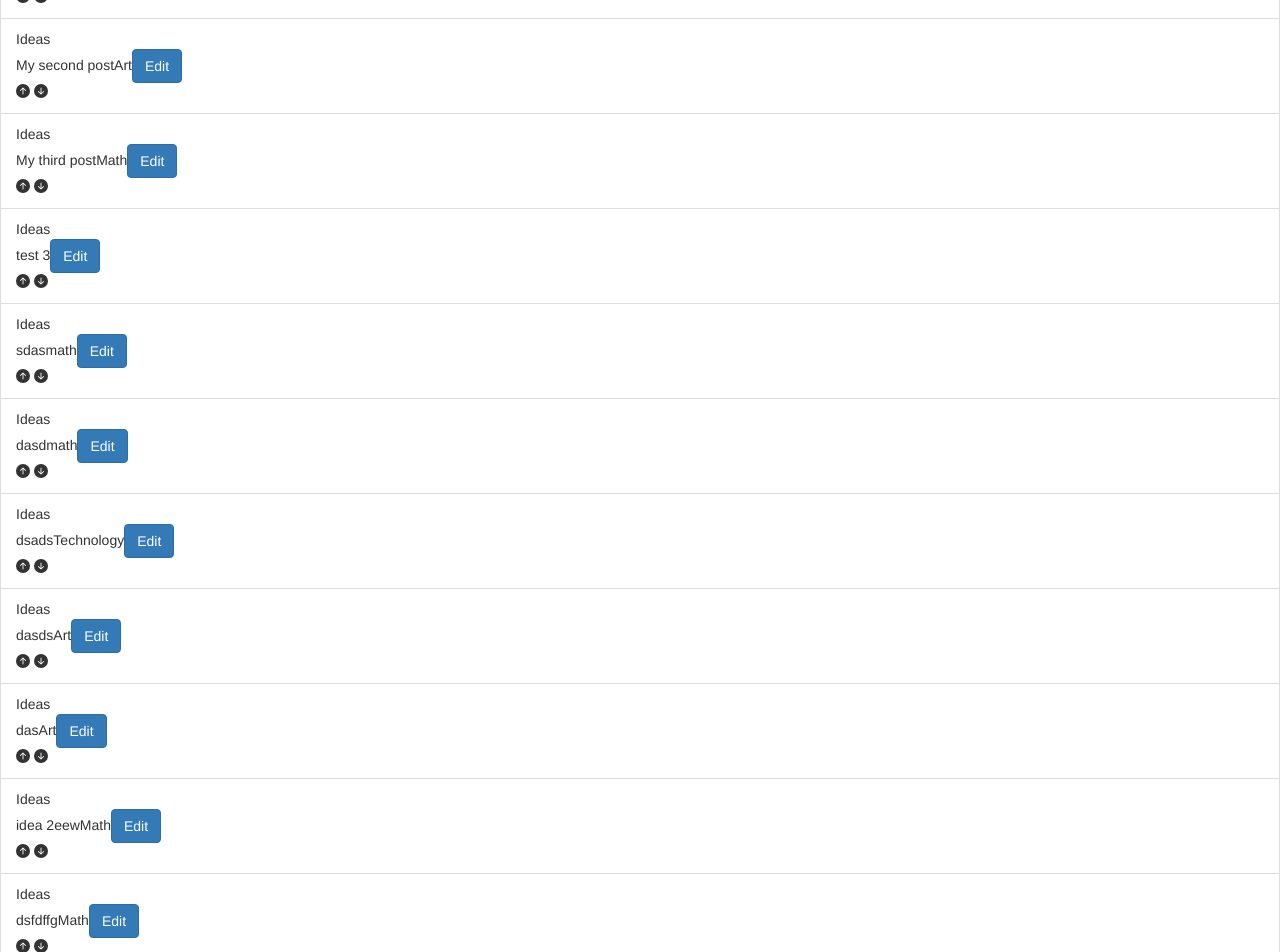
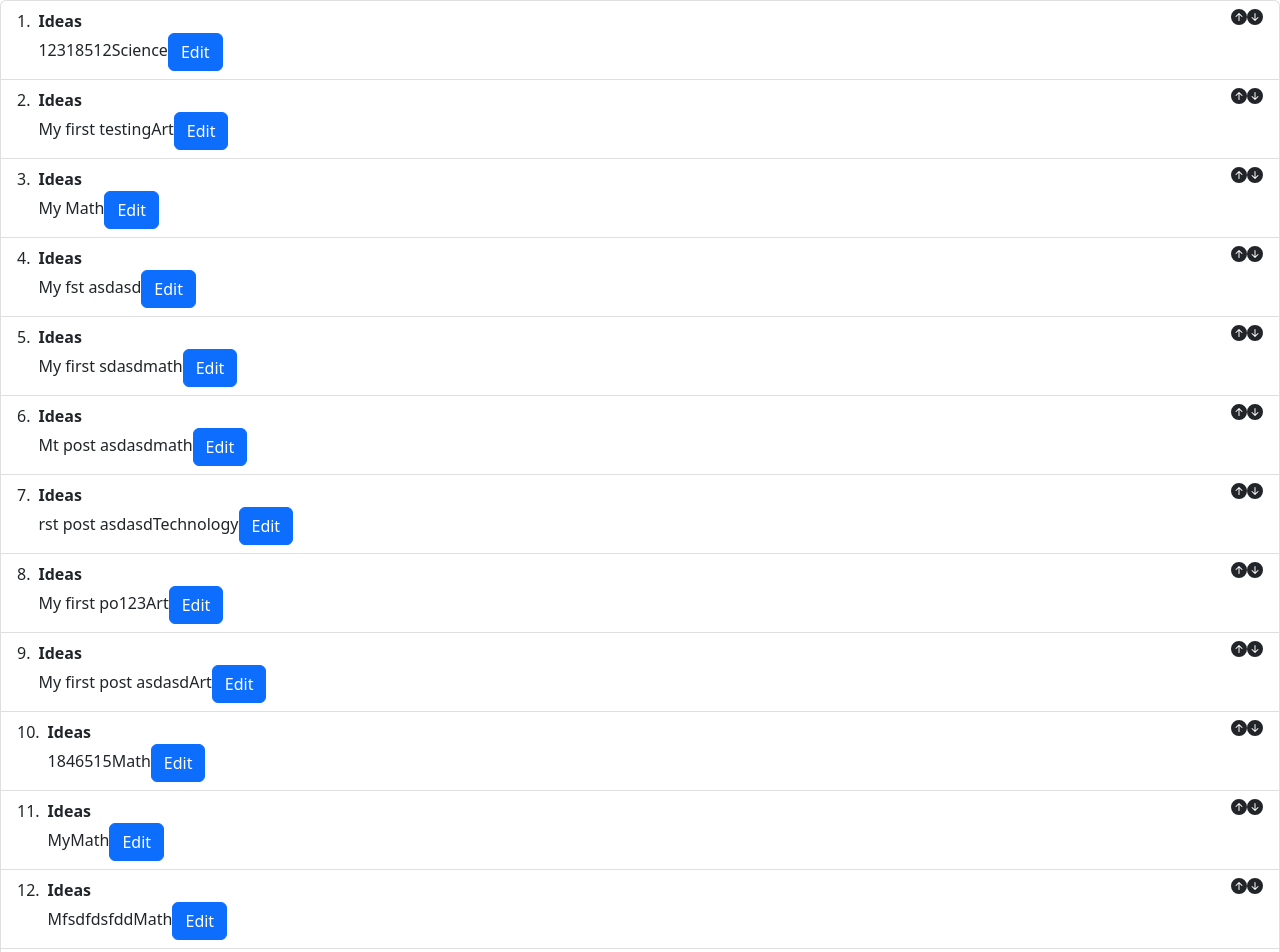
Before and after one commit to Kailin168/ideapool, a React (Create React App) app in the folder ideapool-app/: page / in a window 1280 px wide. Shown: the part 320-1272 px from the top of the page. Built offline with nearby package versions, Linux system fonts and the light colour scheme; data requests are answered from the project's data file.

Commit message:
complete modal feature
add spinner and used on save changed. Then added error handle, for save change

```diff
--- a/ideapool-app/db.json
+++ b/ideapool-app/db.json
@@ -2,7 +2,7 @@
   "posts": [
     {
       "id": 1,
-      "content": "My first post",
+      "content": "12318512",
       "category": "Science",
       "public": "true",
       "user_id": "1",
@@ -11,7 +11,7 @@
     },
     {
       "id": 2,
-      "content": "My second post",
+      "content": "My first testing",
       "category": "Art",
       "public": "true",
       "user_id": "1",
@@ -20,7 +20,7 @@
     },
     {
       "id": 3,
-      "content": "My third post",
+      "content": "My ",
       "category": "Math",
       "public": "true",
       "user_id": "1",
@@ -28,7 +28,7 @@
       "timestamps": "2019-01-01 00:00:00"
     },
     {
-      "content": "test 3",
+      "content": "My fst asdasd",
       "category": "",
       "public": false,
       "user_id": "1",
@@ -37,7 +37,7 @@
       "id": 4
     },
     {
-      "content": "sdas",
+      "content": "My first sdasd",
       "category": "math",
       "public": false,
       "user_id": "1",
@@ -46,7 +46,7 @@
       "id": 5
     },
     {
-      "content": "dasd",
+      "content": "Mt post asdasd",
       "category": "math",
       "public": false,
       "user_id": "1",
@@ -55,7 +55,7 @@
       "id": 6
     },
     {
-      "content": "dsads",
+      "content": "rst post asdasd",
       "category": "Technology",
       "public": false,
       "user_id": "1",
@@ -64,7 +64,7 @@
       "id": 7
     },
     {
-      "content": "dasds",
+      "content": "My first po123",
       "category": "Art",
       "public": true,
       "user_id": "1",
@@ -73,7 +73,7 @@
       "id": 8
     },
     {
-      "content": "das",
+      "content": "My first post asdasd",
       "category": "Art",
       "public": false,
       "user_id": "1",
@@ -82,7 +82,7 @@
       "id": 9
     },
     {
-      "content": "idea 2eew",
+      "content": "1846515",
       "category": "Math",
       "public": true,
       "user_id": "1",
@@ -91,7 +91,7 @@
       "id": 10
     },
     {
-      "content": "dsfdffg",
+      "content": "My",
       "category": "Math",
       "public": true,
       "user_id": "1",
@@ -100,7 +100,7 @@
       "id": 11
     },
     {
-      "content": "erwerefefg",
+      "content": "Mfsdfdsfdd",
       "category": "Math",
       "public": true,
       "user_id": "1",
@@ -109,7 +109,7 @@
       "id": 12
     },
     {
-      "content": "sfdefewf",
+      "content": "ghfghgfh",
       "category": "Math",
       "public": true,
       "user_id": "1",
--- a/ideapool-app/package.json
+++ b/ideapool-app/package.json
@@ -6,7 +6,7 @@
     "@testing-library/jest-dom": "^5.16.5",
     "@testing-library/react": "^13.4.0",
     "@testing-library/user-event": "^13.5.0",
-    "bootstrap": "^3.4.1",
+    "bootstrap": "^5.2.3",
     "react": "^18.2.0",
     "react-bootstrap": "^2.7.2",
     "react-dom": "^18.2.0",
--- a/ideapool-app/public/index.html
+++ b/ideapool-app/public/index.html
@@ -10,6 +10,7 @@
       content="Web site created using create-react-app"
     />
     <link rel="apple-touch-icon" href="%PUBLIC_URL%/logo192.png" />
+
     <!--
       manifest.json provides metadata used when your web app is installed on a
       user's mobile device or desktop. See https://developers.google.com/web/fundamentals/web-app-manifest/
--- /dev/null
+++ b/ideapool-app/src/commons/Spinner.js
@@ -0,0 +1,23 @@
+import React from 'react';
+import Spinner from 'react-bootstrap/Spinner';
+
+const MySpinner = ({isShowing = true}) => {
+  return isShowing ? (
+    <div style={{
+      position: "absolute",
+      backgroundColor: "rgba(239,239,239,0.7)",
+      height: "100%",
+      width: "100%",
+      zIndex: "999999",
+      display: "flex",
+      justifyContent: "center",
+      alignItems: "center",
+    }}>
+      <Spinner animation="border" role="status">
+        <span className="visually-hidden">Loading...</span>
+      </Spinner>
+    </div>
+  ) : null;
+}
+
+export default MySpinner;
--- a/ideapool-app/src/components/EditModal.js
+++ b/ideapool-app/src/components/EditModal.js
@@ -1,12 +1,61 @@
 import React, { useState } from 'react';
 import { Modal, Button } from "react-bootstrap";
+import Spinner from '../commons/Spinner';
 
 
-function EditModal({ idea }) {
+
+function EditModal({ idea, setIdeas }) {
+
+  const [isLoading, setIsLoading] = useState(false);
   const [show, setShow] = useState(false);
+  const [content, setContent] = useState(idea.content);
+  const [errorMessage, setErrorMessage] = useState('');
 
   const handleClose = () => setShow(false);
   const handleShow = () => setShow(true);
+
+
+  const updateServerWithNewContent = () => {
+    setIsLoading(true);
+    // this will start the spinner loading when the user clicks on the Save Changes button.
+    setErrorMessage('');
+    // clear the previous error message if there is any.
+    fetch(`http://localhost:4000/posts/${idea.id}`, {
+      method: 'PATCH',
+      headers: {
+        'Content-Type': 'application/json',
+      },
+      body: JSON.stringify({ content: content }),
+    })
+      .then((response) => response.json())
+      .then((data) => {
+        console.log('Success:', data);
+        // this will close the modal after the server responds back with success. and if successful, close the modal.
+        setShow(false);
+      })
+      .catch((error) => {
+        setErrorMessage(`Error: ${error.message ? error.message : "Something went wrong"}`);
+        // this sets the error message to the error message from the server or to a default message if there is no error message from the server.
+      })
+      .finally(() => {
+        // the finally block will always be executed regardless of the outcome of the try and catch blocks.
+        // spinner will stop loading when server responds back either with success or error.
+        setIsLoading(false);
+
+      });
+  };
+
+
+  const handleSubmit = () => {
+    updateServerWithNewContent();
+
+    setIdeas(newideas => newideas.map(newidea => {
+      if (idea.id === newidea.id) {
+        return { ...idea, content: content }
+      }
+      return newidea;
+    }));
+  };
 
   return (
     <>
@@ -14,16 +63,20 @@ function EditModal({ idea }) {
         Edit
       </Button>
 
-      <Modal animation={false}  show={show} onHide={handleClose}>
-        <Modal.Header closeButton>
+      <Modal show={show} onHide={handleClose}>
+        <Spinner isShowing={isLoading}/>
+        <Modal.Header >
           <Modal.Title>{idea.category}</Modal.Title>
         </Modal.Header>
-        <Modal.Body>{idea.content}</Modal.Body>
+        <Modal.Body>
+          <input type="text" value={content} onChange={(event) => setContent(event.target.value)} />
+          <div>{errorMessage}</div>
+        </Modal.Body>
         <Modal.Footer>
           <Button variant="secondary" onClick={handleClose}>
             Close
           </Button>
-          <Button variant="primary" onClick={handleClose}>
+          <Button variant="primary" onClick={handleSubmit}>
             Save Changes
           </Button>
         </Modal.Footer>
--- a/ideapool-app/src/components/IdeaContainer.js
+++ b/ideapool-app/src/components/IdeaContainer.js
@@ -1,4 +1,5 @@
 import React, { useEffect, useState } from "react";
+import MySpinner from "../commons/Spinner";
 import CreateNewIdeaForm from "./CreateNewIdeaForm";
 import ListOfIdeas from "./ListOfIdeas";
 import SearchBar from "./SearchBar";
@@ -21,7 +22,7 @@ function IdeaContainer() {
   return (
     <div>
       <CreateNewIdeaForm addNewIdea={addNewIdea} />
-      { ideas.length !== 0 && <ListOfIdeas ideas={ideas} /> }
+      { ideas.length !== 0 && <ListOfIdeas ideas={ideas} setIdeas={setIdeas}/> }
       <SearchBar ideas={ideas}/>
     </div>
   );
--- a/ideapool-app/src/components/ListOfIdeas.js
+++ b/ideapool-app/src/components/ListOfIdeas.js
@@ -5,7 +5,7 @@ import EditModal from './EditModal';
 import { BsFillArrowUpCircleFill } from "react-icons/bs";
 import { BsFillArrowDownCircleFill } from "react-icons/bs";
 
-function ListOfIdeas({ ideas }) {
+function ListOfIdeas({ ideas, setIdeas }) {
 
   const [sortKey, setSortKey] = useState('content');
 
@@ -40,7 +40,7 @@ function ListOfIdeas({ ideas }) {
               <div className="fw-bold">Ideas</div>
               {idea.content}
               {idea.category}
-              < EditModal idea={idea} />
+              < EditModal idea={idea} setIdeas={setIdeas} />
             </div>
             <BsFillArrowUpCircleFill />{' '}
             <BsFillArrowDownCircleFill />{' '}
--- a/ideapool-app/src/index.css
+++ b/ideapool-app/src/index.css
@@ -11,7 +11,3 @@ code {
   font-family: source-code-pro, Menlo, Monaco, Consolas, 'Courier New',
     monospace;
 }
-
-.modal-backdrop.show {
-  opacity: 0.5;
-}
```
Also changed, not shown: 1 other file (tests, documents, lock files or other folders).
